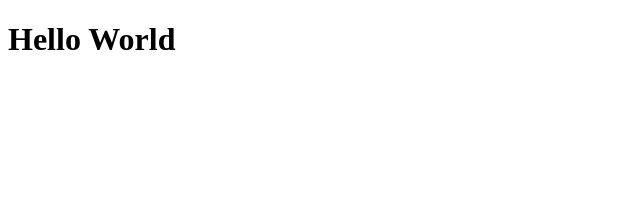
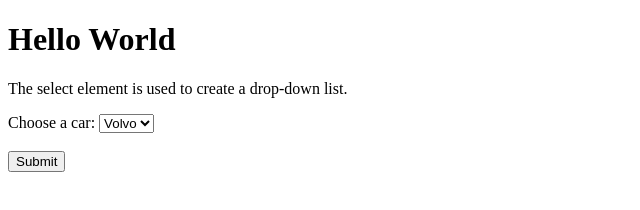
Before and after one commit to jjjan1125/nsbehacks, a plain HTML site: page index.html in a window 1280 px wide. Shown: the whole page, without its empty margins (0-640 px from the left). Drawn offline with Linux system fonts and the light colour scheme.

Commit message:
Update index.html

```diff
--- a/index.html
+++ b/index.html
@@ -7,5 +7,19 @@
 
 <h1>Hello World</h1>
 
+ <p>The select element is used to create a drop-down list.</p>
+
+<form action="/action_page.php">
+  <label for="cars">Choose a car:</label>
+  <select name="cars" id="cars">
+    <option value="volvo">Volvo</option>
+    <option value="saab">Saab</option>
+    <option value="opel">Opel</option>
+    <option value="audi">Audi</option>
+  </select>
+  <br><br>
+  <input type="submit" value="Submit">
+</form>
+
 </body>
 </html>
```
